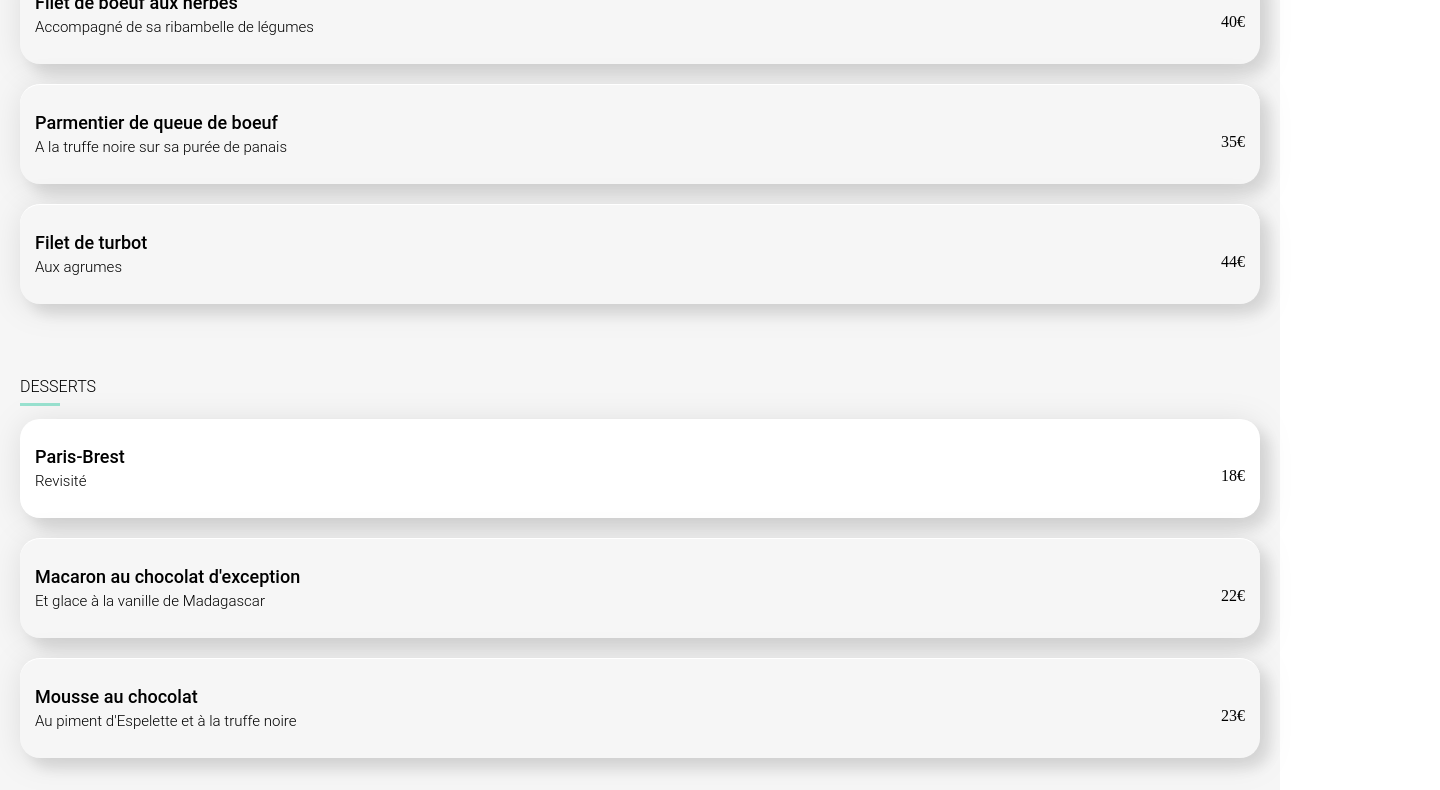
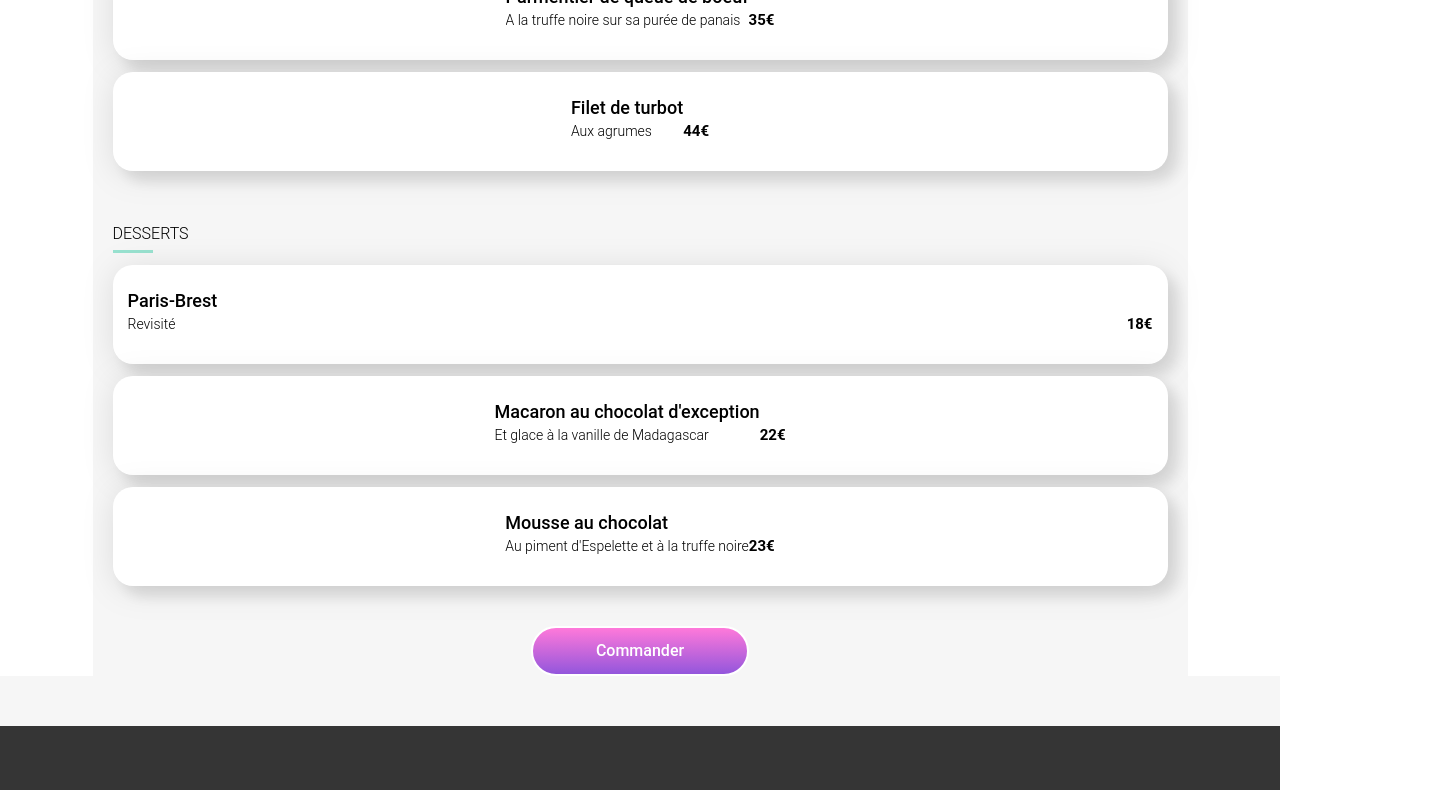
Before and after one commit to mastervr99/ohmyfood, a website: page restaurants/la_palette_du_gout.html in a window 1280 px wide. Shown: the part 1128-1918 px from the top of the page, 1440 px wide, since content can reach past the window. Drawn offline with Linux system fonts and the light colour scheme.

Commit message:
mobile ok

```diff
--- a/css/style.scss
+++ b/css/style.scss
@@ -264,8 +264,11 @@ body {
                     margin: 5px 0;
                 }
 
-                .card__price{
-                    padding-top: 15px;
+                .card-price{
+                    padding-top: 20px;
+                    font-family: 'Roboto', sans-serif;
+                    font-weight: 700;
+                    font-size: 15.04px;
                 }
             }
 
@@ -290,26 +293,35 @@ body {
         }
 
         .menu {
-            // position: absolute;
-            // top : 200px;
-            display: flex;
-            flex-direction: column;
-            z-index: 1000;
-            padding: 20px;
-            border-top: 1px solid white;
-            border-radius: 20px;
-            background-color: #F6F6F6;
-            gap: 40px;
+            // opacity: 0;
+
+            // @for $i from 1 through 3 {
+            //     &:nth-child(#{$i}) {
+            //       animation: fadeIn 3s ease-in-out #{0.2s * $i} forwards;
+            //     }
+            // }
+
+            // @keyframes fadeIn {
+            //     0% { opacity: 0; }
+            //     100% { opacity: 1; }
+            // }
 
             .menu__header {
+                position: relative;
+                top: -50px;
+                background-color: #F6F6F6;
+                border-top-right-radius: 40px;
+                border-top-left-radius: 40px;
                 display: flex;
                 justify-content: space-around;
+                padding-top: 30px;
 
                 .menu__title {
                     font-family: 'Shrikhand';
                     font-style: italic;
                     font-weight: 400;
                     font-size: 28px;
+                    margin: 0;
                 }
 
                 button {
@@ -318,6 +330,22 @@ body {
                 }
             }
 
+            .menu__body {
+                // position: relative;
+                // top : -50px;
+                display: flex;
+                flex-direction: column;
+                padding: 0 20px;
+                // border-radius: 40px;
+                background-color: #F6F6F6;
+                gap: 40px;
+
+
+
+                section {
+                    display: flex;
+                    flex-direction: column;
+                    gap: 12px;
 
                     .section_title{
                         position: relative;
@@ -325,6 +353,7 @@ body {
                         font-weight: 300;
                         font-size: 16px;
                         padding-bottom: 10px;
+                        margin-bottom: 0;
 
                         &::after {
                             content: '';
@@ -336,6 +365,8 @@ body {
                             background-color: #99E2D0;
                           }
                     }
+                }
+
 
                 .card {
                     padding-right: 5px;
@@ -343,6 +374,8 @@ body {
                     height: 69px;
                     justify-content: center;
                     padding: 15px;
+                    margin-bottom: 0;
+
 
                     .card-content {
                         padding: 0;
@@ -359,7 +392,7 @@ body {
 
                             .card-subtitle {
                                 font-weight: 300;
-                            font-size: 15.04px;
+                                font-size: 14px;
                                 white-space: nowrap;
                                 overflow: hidden;
                                 text-overflow: ellipsis;
@@ -382,12 +415,42 @@ body {
                     }
                 }
 
+                .command_action {
+                    display: flex;
+                    justify-content: center;
+
+                    .action_button {
+                        margin: 0;
+                    }
+                }
+
+
+
+            }
+
             @media screen and (min-width: 1024px) {
                 display: flex;
+                flex-direction: column;
                 justify-content: center;
-                min-width: 1055px;
+                align-items: center;
+                // min-width: 1055px;
+                background-color: white;
+
+                .menu__header, .menu__body {
+                    max-width: 1055px;
+                    width: 100%;
+                }
+
+                .menu__header {
+                    // justify-content: space-around;
+                }
+
+                section {
+                    // width: max-content;
                 }
             }
+        }
+
 
 
 
@@ -426,11 +489,6 @@ body {
 
                 }
             }
-        }
-
-        .command_action {
-            display: flex;
-            justify-content: center;
         }
 
         .action_button {
@@ -507,4 +565,19 @@ body {
         }
     }
 
+    .menu, .menu__header, .menu__footer {
+        opacity: 0;
+
+        @for $i from 1 through 5 {
+            &:nth-child(#{$i}) {
+              animation: fadeIn 3s ease-in-out #{0.2s * $i} forwards;
             }
+        }
+
+        @keyframes fadeIn {
+            0% { opacity: 0; }
+            100% { opacity: 1; }
+        }
+    }
+
+}
--- a/restaurants/la_palette_du_gout.html
+++ b/restaurants/la_palette_du_gout.html
@@ -16,7 +16,7 @@
 
 <body>
     <div class="main-container">
-        <header class="header">
+        <header class="header menu__header">
             <div class="header__logo">
                 <a href="../index.html" class="header__back-button">
                     <i class="fa fa-arrow-left"></i>
@@ -25,8 +25,8 @@
             </div>
         </header>
         <main>
+            <div class="menu">
                 <img  class="menu__page__image" src="../images/restaurants/jay-wennington-N_Y88TWmGwA-unsplash.jpg" alt="">
-            <div class="menu">
                 <div class="menu__header">
                     <h1 class="menu__title">La palette du goût</h1>
                     <button class="icon-button">
@@ -34,8 +34,9 @@
                         <i class="fa-solid fa-heart icon-hover"></i>
                     </button>
                 </div>
+                <div class="menu__body">
                         <section class="entrees">
-                        <h2 class="section_title">ENTREES</h2>
+                            <h2 class="section_title">ENTRÉES</h2>
                             <a href="">
                                 <article class="card menu">
                                     <div class="card-content">
@@ -43,7 +44,7 @@
                                             <h3 class="card-title">Fricassée d'escargots</h3>
                                             <p class="card-subtitle">Au piment d'Espelette</p>
                                         </div>
-                                    <div class="card__price">
+                                        <div class="card-price">
                                             <p>25€</p>
                                         </div>
                                     </div>
@@ -57,7 +58,7 @@
                                             <h3 class="card-title">Foie gras de canard mi-cuit</h3>
                                             <p class="card-subtitle">Et ses copeaux de truffe noire</p>
                                         </div>
-                                    <div class="card__price">
+                                        <div class="card-price">
                                             <p>35€</p>
                                         </div>
                                     </div>
@@ -71,7 +72,7 @@
                                             <h3 class="card-title">Oeuf au plat</h3>
                                             <p class="card-subtitle">Assaissoné à la truffe sur lit de caviar</p>
                                         </div>
-                                    <div class="card__price">
+                                        <div class="card-price">
                                             <p>20€</p>
                                         </div>
                                     </div>
@@ -88,7 +89,7 @@
                                             <h3 class="card-title">Filet de boeuf aux herbes</h3>
                                             <p class="card-subtitle">Accompagné de sa ribambelle de légumes</p>
                                         </div>
-                                    <div class="card__price">
+                                        <div class="card-price">
                                             <p>40€</p>
                                         </div>
                                     </div>
@@ -102,7 +103,7 @@
                                             <h3 class="card-title">Parmentier de queue de boeuf</h3>
                                             <p class="card-subtitle">A la truffe noire sur sa purée de panais</p>
                                         </div>
-                                    <div class="card__price">
+                                        <div class="card-price">
                                             <p>35€</p>
                                         </div>
                                     </div>
@@ -116,7 +117,7 @@
                                             <h3 class="card-title">Filet de turbot</h3>
                                             <p class="card-subtitle">Aux agrumes</p>
                                         </div>
-                                    <div class="card__price">
+                                        <div class="card-price">
                                             <p>44€</p>
                                         </div>
                                     </div>
@@ -133,7 +134,7 @@
                                             <h3 class="card-title">Paris-Brest</h3>
                                             <p class="card-subtitle">Revisité</p>
                                         </div>
-                                    <div class="card__price">
+                                        <div class="card-price">
                                             <p>18€</p>
                                         </div>
                                     </div>
@@ -147,7 +148,7 @@
                                             <h3 class="card-title">Macaron au chocolat d'exception</h3>
                                             <p class="card-subtitle">Et glace à la vanille de Madagascar</p>
                                         </div>
-                                    <div class="card__price">
+                                        <div class="card-price">
                                             <p>22€</p>
                                         </div>
                                     </div>
@@ -161,7 +162,7 @@
                                             <h3 class="card-title">Mousse au chocolat</h3>
                                             <p class="card-subtitle">Au piment d'Espelette et à la truffe noire</p>
                                         </div>
-                                    <div class="card__price">
+                                        <div class="card-price">
                                             <p>23€</p>
                                         </div>
                                     </div>
@@ -173,8 +174,9 @@
                             <button class="action_button">Commander</button>
                         </div>
                 </div>
+            </div>
         </main>
-        <footer class="footer">
+        <footer class="footer menu__footer">
             <h2 class="footer_title">ohmyfood</h2>
             <ul class="footer_list">
                 <li><a href=""><i class="fa-solid fa-utensils"></i>Proposer un restaurant</a></li>
```
Also changed, not shown: css/style.css, 1 other file. Lines whose indentation alone changed are shown as unchanged.
